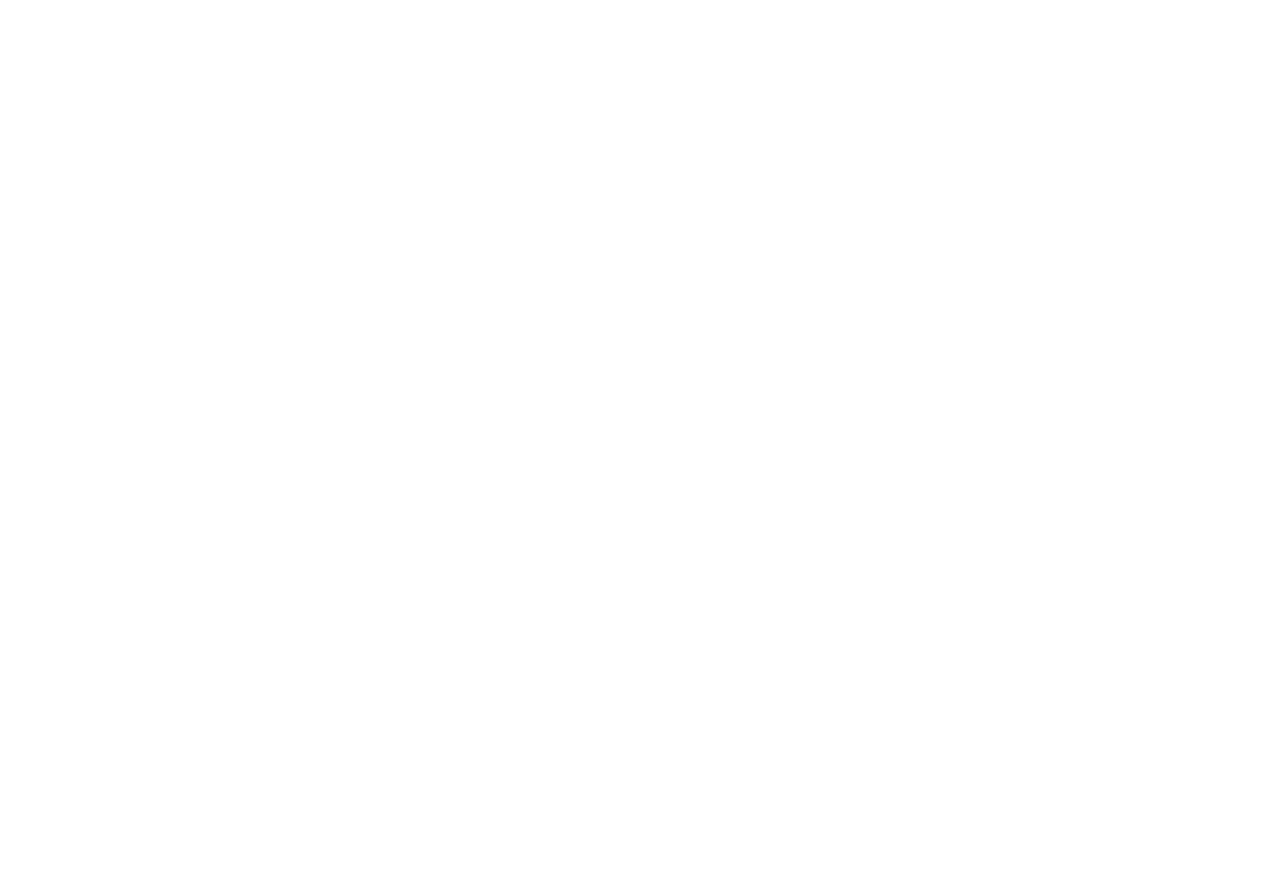
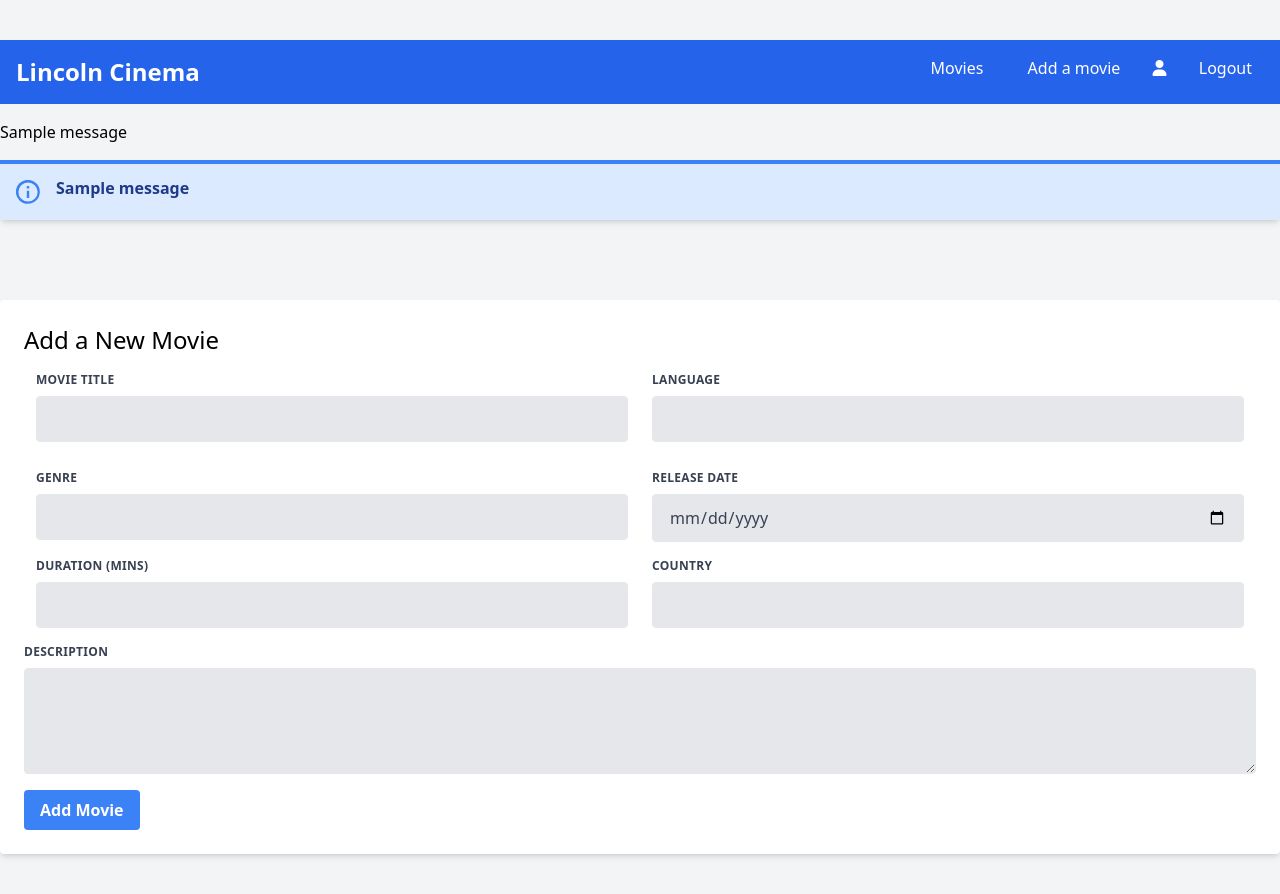
Before and after one commit to twoyoung/lincoln-cinema-online-movie-ticket-booking-system, a Flask app: page /add/movie in a window 1280 px wide. Before the commit the page is empty. Before the commit the page ends 800 px from the top, so only its background shows below. Run offline with Flask 3, Linux system fonts and the light colour scheme; a user stored in the database is signed in; tables that the repository leaves empty hold one stand-in row (values such as "Sample post"); one stand-in notice (Sample message) is shown.

Commit message:
admin add movie; admin add screening function done

```diff
--- a/controllers/movieController.py
+++ b/controllers/movieController.py
@@ -1,4 +1,4 @@
-from flask import jsonify, redirect, render_template, url_for
+from flask import jsonify, redirect, render_template, url_for, flash, get_flashed_messages, session
 from sqlalchemy import Float
 from models import General, User, Movie, CinemaHallSeat, Booking, BookingStatus, Payment, Screening, CreditCard, DebitCard, Coupon, CashPayment, Eftpos, Notification
 from typing import List
@@ -27,7 +27,7 @@
     def viewMovieDetails(movieId: int):
         movie = Movie.getMovieById(movieId)
         if movie:
-            return render_template("movie_details.html", movie=movie)
+            return render_template("movie_details.html", movie=movie, userType=session['userType'])
         else:
             return "Movie not found", 404
 
@@ -224,31 +224,44 @@
                 title = newMovieData['title'],
                 language = newMovieData['language'],
                 genre = newMovieData['genre'],
-                releaseDate = newMovieData['releaseDate'],
+                releaseDate = datetime.strptime(newMovieData['releaseDate'], '%Y-%m-%d'),
                 durationMins = newMovieData['durationMins'],
                 country = newMovieData['country'],
                 description = newMovieData['description']
             )
-            return user.addMovie(newMovie)
+            success = user.addMovie(newMovie)
+            if success:
+                flash("The movie was added successfully")
+                return redirect(url_for('movies.showMovieDetails', movieId = newMovie.id))
+            else:
+                flash("The movie was not added successfully")
+                return redirect(url_for('movies.addMovie'))
         else:
-            return "Unauthorized", 401
+            return "Unauthorized"
 
     @staticmethod
-    def showAddScreeningPage():
-        return render_template('addScreening.html')
+    def showAddScreeningPage(movieId):
+        return render_template('addScreening.html', movieId=movieId)
 
     @staticmethod
     def addScreening(userId: int, newScreeningData: dict):
         user = User.getUserById(userId)
         if user.type == 'admin':
             newScreening = Screening(
-                screeningDate = newScreeningData['screeningDate'],
-                startTime = newScreeningData['startTime'],
-                endTime = newScreeningData['endTime'],
+                screeningDate = datetime.strptime(newScreeningData['screeningDate'], '%Y-%m-%d'),
+                startTime = datetime.strptime(newScreeningData['startTime'],'%H:%M'),
+                endTime = datetime.strptime(newScreeningData['endTime'],'%H:%M'),
                 hallId = newScreeningData['hallId'],
                 movieId = newScreeningData['movieId']
             )
-            return user.addScreening(newScreening)
+            print(newScreeningData)
+            success =  user.addScreening(newScreening)
+            if success:
+                flash("New Screening added successfully")
+                return redirect(url_for('movies.showMovieScreenings', movieId = newScreeningData['movieId']))
+            else:
+                flash("The Screening was not added successfully")
+                return redirect(url_for('movies.addScreening', movieId = newScreeningData['movieId']))
         else:
             return "Unauthorized", 401
 
--- a/models/userModel.py
+++ b/models/userModel.py
@@ -164,7 +164,8 @@
         raise AttributeError("Admin does not have access to a bookings list.")
 
     def addMovie(self, newMovie: Movie) -> bool:
-        existingMovie = Movie.query.filter_by(Movie.title == newMovie.title, Movie.releaseDate == newMovie.releaseDate).first()
+        existingMovie = Movie.query.filter(Movie.title == newMovie.title, Movie.releaseDate == newMovie.releaseDate).first()
+        print(existingMovie)
 
         if not existingMovie:
             db.session.add(newMovie)
@@ -173,7 +174,7 @@
         return False
 
     def addScreening(self, newScreening: Screening) -> bool:
-        existingScreening = Screening.query.filter_by(Screening.screeningDate == newScreening.screeningDate, Screening.startTime == newScreening.startTime, Screening.hallId == newScreening.hallId).first()
+        existingScreening = Screening.query.filter(Screening.screeningDate == newScreening.screeningDate, Screening.startTime == newScreening.startTime, Screening.hallId == newScreening.hallId).first()
 
         if not existingScreening:
             db.session.add(newScreening)
--- a/routes/routes.py
+++ b/routes/routes.py
@@ -159,19 +159,19 @@
         return MovieController.addMovie(session['userId'], newMovieData)
     return MovieController.showAddMoviePage()
 
-@movie_bp.route('/add/screening', methods=['GET', 'POST'])
+@movie_bp.route('/add/movie/<movieId>/screening', methods=['GET', 'POST'])
 @admin_required
-def addScreening():
+def addScreening(movieId):
     if request.method == 'POST':
         newScreeningData = {
             "screeningDate": request.form.get('screeningDate'),
             "startTime": request.form.get('startTime'),
             "endTime": request.form.get('endTime'),
             "hallId": request.form.get('hallId'),
-            "movieId": request.form.get('movieId'),
+            "movieId": movieId
         }
         return MovieController.addScreening(session['userId'], newScreeningData)
-    return MovieController.showAddScreeningPage()
+    return MovieController.showAddScreeningPage(movieId)
 
 @movie_bp.route('/cancel/movie/<movieId>', methods=['DELETE'])
 @admin_required
--- a/static/output.css
+++ b/static/output.css
@@ -608,6 +608,10 @@
   margin-bottom: 0.5rem;
 }
 
+.mb-3 {
+  margin-bottom: 0.75rem;
+}
+
 .mb-4 {
   margin-bottom: 1rem;
 }
@@ -626,6 +630,10 @@
 
 .mr-3 {
   margin-right: 0.75rem;
+}
+
+.mr-4 {
+  margin-right: 1rem;
 }
 
 .mt-1 {
@@ -700,12 +708,20 @@
   height: 14rem;
 }
 
+.h-6 {
+  height: 1.5rem;
+}
+
 .w-10 {
   width: 2.5rem;
 }
 
 .w-3 {
   width: 0.75rem;
+}
+
+.w-6 {
+  width: 1.5rem;
 }
 
 .w-64 {
@@ -800,6 +816,11 @@
   border-radius: 0.375rem;
 }
 
+.rounded-b {
+  border-bottom-right-radius: 0.25rem;
+  border-bottom-left-radius: 0.25rem;
+}
+
 .border {
   border-width: 1px;
 }
@@ -812,9 +833,18 @@
   border-bottom-width: 1px;
 }
 
+.border-t-4 {
+  border-top-width: 4px;
+}
+
 .border-black {
   --tw-border-opacity: 1;
   border-color: rgb(0 0 0 / var(--tw-border-opacity));
+}
+
+.border-blue-500 {
+  --tw-border-opacity: 1;
+  border-color: rgb(59 130 246 / var(--tw-border-opacity));
 }
 
 .border-gray-200 {
@@ -837,6 +867,11 @@
   border-color: rgb(250 204 21 / var(--tw-border-opacity));
 }
 
+.bg-blue-100 {
+  --tw-bg-opacity: 1;
+  background-color: rgb(219 234 254 / var(--tw-bg-opacity));
+}
+
 .bg-blue-500 {
   --tw-bg-opacity: 1;
   background-color: rgb(59 130 246 / var(--tw-bg-opacity));
@@ -850,6 +885,11 @@
 .bg-gray-100 {
   --tw-bg-opacity: 1;
   background-color: rgb(243 244 246 / var(--tw-bg-opacity));
+}
+
+.bg-gray-200 {
+  --tw-bg-opacity: 1;
+  background-color: rgb(229 231 235 / var(--tw-bg-opacity));
 }
 
 .bg-gray-400 {
@@ -880,6 +920,10 @@
 .bg-yellow-100 {
   --tw-bg-opacity: 1;
   background-color: rgb(254 249 195 / var(--tw-bg-opacity));
+}
+
+.fill-current {
+  fill: currentColor;
 }
 
 .object-cover {
@@ -1008,6 +1052,10 @@
   line-height: 1.25;
 }
 
+.tracking-wide {
+  letter-spacing: 0.025em;
+}
+
 .tracking-wider {
   letter-spacing: 0.05em;
 }
@@ -1015,6 +1063,16 @@
 .text-black {
   --tw-text-opacity: 1;
   color: rgb(0 0 0 / var(--tw-text-opacity));
+}
+
+.text-blue-500 {
+  --tw-text-opacity: 1;
+  color: rgb(59 130 246 / var(--tw-text-opacity));
+}
+
+.text-blue-900 {
+  --tw-text-opacity: 1;
+  color: rgb(30 58 138 / var(--tw-text-opacity));
 }
 
 .text-gray-500 {
@@ -1128,12 +1186,21 @@
   text-decoration-line: none;
 }
 
+.focus\:bg-white:focus {
+  --tw-bg-opacity: 1;
+  background-color: rgb(255 255 255 / var(--tw-bg-opacity));
+}
+
 .focus\:outline-none:focus {
   outline: 2px solid transparent;
   outline-offset: 2px;
 }
 
 @media (min-width: 768px) {
+  .md\:mb-0 {
+    margin-bottom: 0px;
+  }
+
   .md\:w-1\/2 {
     width: 50%;
   }
--- a/templates/addMovie.html
+++ b/templates/addMovie.html
@@ -0,0 +1,70 @@
+
+{% extends 'base.html' %}
+
+{% block title %}My bookings{% endblock %}
+
+{% block content %}
+
+    <div class="container mx-auto mt-20 p-6 bg-white rounded shadow-md">
+        <h2 class="text-2xl mb-4">Add a New Movie</h2>
+
+        <form action="{{ url_for('movies.addMovie') }}" method="post" class="space-y-4">
+            <div class="flex flex-wrap">
+                <div class="w-full md:w-1/2 px-3 mb-6 md:mb-0">
+                    <label class="block uppercase tracking-wide text-gray-700 text-xs font-bold mb-2" for="title">
+                        Movie Title
+                    </label>
+                    <input name="title" id="title" type="text" required class="appearance-none block w-full bg-gray-200 text-gray-700 border rounded py-3 px-4 mb-3 leading-tight focus:outline-none focus:bg-white">
+                </div>
+                <div class="w-full md:w-1/2 px-3">
+                    <label class="block uppercase tracking-wide text-gray-700 text-xs font-bold mb-2" for="language">
+                        Language
+                    </label>
+                    <input name="language" id="language" type="text" class="appearance-none block w-full bg-gray-200 text-gray-700 border rounded py-3 px-4 leading-tight focus:outline-none focus:bg-white">
+                </div>
+            </div>
+
+            <div class="flex flex-wrap">
+                <div class="w-full md:w-1/2 px-3">
+                    <label class="block uppercase tracking-wide text-gray-700 text-xs font-bold mb-2" for="genre">
+                        Genre
+                    </label>
+                    <input name="genre" id="genre" type="text" class="appearance-none block w-full bg-gray-200 text-gray-700 border rounded py-3 px-4 leading-tight focus:outline-none focus:bg-white">
+                </div>
+                <div class="w-full md:w-1/2 px-3">
+                    <label class="block uppercase tracking-wide text-gray-700 text-xs font-bold mb-2" for="releaseDate">
+                        Release Date
+                    </label>
+                    <input name="releaseDate" id="releaseDate" type="date" class="appearance-none block w-full bg-gray-200 text-gray-700 border rounded py-3 px-4 leading-tight focus:outline-none focus:bg-white">
+                </div>
+            </div>
+
+            <div class="flex flex-wrap">
+                <div class="w-full md:w-1/2 px-3">
+                    <label class="block uppercase tracking-wide text-gray-700 text-xs font-bold mb-2" for="durationMins">
+                        Duration (Mins)
+                    </label>
+                    <input name="durationMins" id="durationMins" type="number" class="appearance-none block w-full bg-gray-200 text-gray-700 border rounded py-3 px-4 leading-tight focus:outline-none focus:bg-white">
+                </div>
+                <div class="w-full md:w-1/2 px-3">
+                    <label class="block uppercase tracking-wide text-gray-700 text-xs font-bold mb-2" for="country">
+                        Country
+                    </label>
+                    <input name="country" id="country" type="text" class="appearance-none block w-full bg-gray-200 text-gray-700 border rounded py-3 px-4 leading-tight focus:outline-none focus:bg-white">
+                </div>
+            </div>
+
+            <div>
+                <label class="block uppercase tracking-wide text-gray-700 text-xs font-bold mb-2" for="description">
+                    Description
+                </label>
+                <textarea name="description" id="description" rows="4" class="appearance-none block w-full bg-gray-200 text-gray-700 border rounded py-3 px-4 leading-tight focus:outline-none focus:bg-white"></textarea>
+            </div>
+
+            <button type="submit" class="mt-4 bg-blue-500 hover:bg-blue-700 text-white font-bold py-2 px-4 rounded">
+                Add Movie
+            </button>
+        </form>
+    </div>
+
+{% endblock %}
--- a/templates/base.html
+++ b/templates/base.html
@@ -43,6 +43,9 @@
 
                     {% elif session['userType'] == 'staff' %}
                         <a href="{{ url_for('movies.viewBookings') }}" class="hover:bg-blue-500 px-3 py-2 rounded">All bookings</a>
+
+                        {% elif session['userType'] == 'admin' %}
+                        <a href="{{ url_for('movies.addMovie') }}" class="hover:bg-blue-500 px-3 py-2 rounded">Add a movie</a>
                     {% endif %}
                     <i class="fas fa-user"></i>  <!-- Font Awesome User Icon -->
 
@@ -67,6 +70,28 @@
         </div>
     {% endif %}
 {% endwith %}
+
+{% with messages = get_flashed_messages() %}
+  {% if messages %}
+    <div class="container mx-auto mt-4">
+      {% for message in messages %}
+        <div class="bg-blue-100 border-t-4 border-blue-500 rounded-b text-blue-900 px-4 py-3 shadow-md" role="alert">
+          <div class="flex">
+            <div class="py-1">
+              <svg class="fill-current h-6 w-6 text-blue-500 mr-4" xmlns="http://www.w3.org/2000/svg" viewBox="0 0 20 20">
+                <path d="M2.93 17.07A10 10 0 1 1 17.07 2.93 10 10 0 0 1 2.93 17.07zm12.73-1.41A8 8 0 1 0 4.34 4.34a8 8 0 0 0 11.32 11.32zM9 11V9h2v6H9v-4zm0-6h2v2H9V5z"/>
+              </svg>
+            </div>
+            <div>
+              <p class="font-bold">{{ message }}</p>
+            </div>
+          </div>
+        </div>
+      {% endfor %}
+    </div>
+  {% endif %}
+{% endwith %}
+
 
   {% block content %}{% endblock %}
 
--- a/templates/movie_details.html
+++ b/templates/movie_details.html
@@ -31,6 +31,12 @@
                 <a href="{{ url_for('movies.showMovieScreenings', movieId=movie.id) }}" class="bg-blue-500 hover:bg-blue-600 text-white font-bold py-2 px-4 rounded">
                     Check Screenings
                 </a>
+
+                {% if userType == 'admin' %}
+                <a href="{{ url_for('movies.addScreening', movieId=movie.id) }}" class="ml-4 bg-green-500 hover:bg-green-600 text-white font-bold py-2 px-4 rounded">
+                    Add a show
+                </a>
+                {% endif %}
             </div>
         </div>
     </div>
```
Also changed, not shown: templates/addScreening.html (+53 -0 lines), instance/cinema.db.
